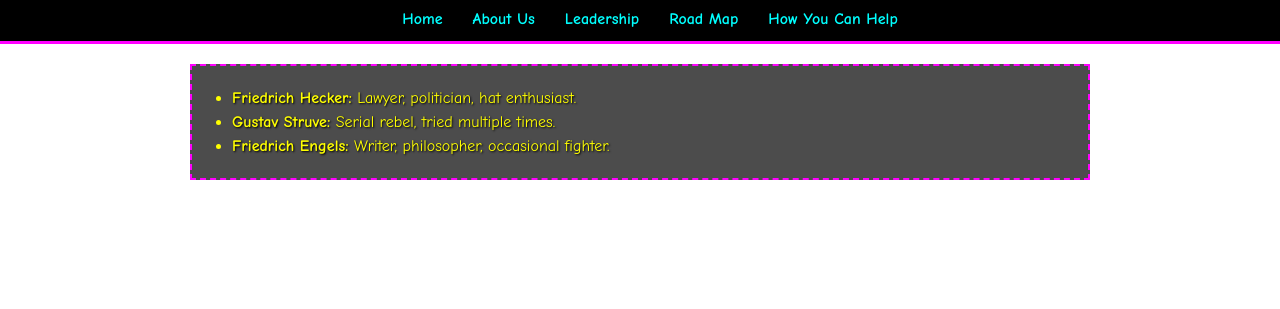
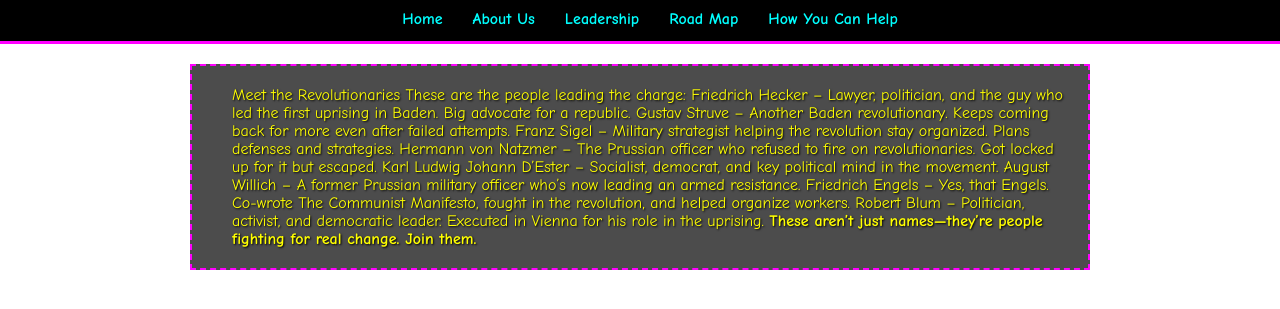
Before and after one commit to Shayan3600/McDieselProjectSite, a plain HTML site: page leadership.html in a window 1280 px wide. Shown: the part 69-378 px from the top of the page. Drawn offline with Linux system fonts and the light colour scheme.

Commit message:
Update leadership.html

```diff
--- a/leadership.html
+++ b/leadership.html
@@ -21,9 +21,26 @@
   </header>
   <main>
     <ul>
-      <li><strong>Friedrich Hecker:</strong> Lawyer, politician, hat enthusiast.</li>
-      <li><strong>Gustav Struve:</strong> Serial rebel, tried multiple times.</li>
-      <li><strong>Friedrich Engels:</strong> Writer, philosopher, occasional fighter.</li>
+Meet the Revolutionaries
+These are the people leading the charge:
+
+Friedrich Hecker – Lawyer, politician, and the guy who led the first uprising in Baden. Big advocate for a republic.
+
+Gustav Struve – Another Baden revolutionary. Keeps coming back for more even after failed attempts.
+
+Franz Sigel – Military strategist helping the revolution stay organized. Plans defenses and strategies.
+
+Hermann von Natzmer – The Prussian officer who refused to fire on revolutionaries. Got locked up for it but escaped.
+
+Karl Ludwig Johann D’Ester – Socialist, democrat, and key political mind in the movement.
+
+August Willich – A former Prussian military officer who’s now leading an armed resistance.
+
+Friedrich Engels – Yes, that Engels. Co-wrote The Communist Manifesto, fought in the revolution, and helped organize workers.
+
+Robert Blum – Politician, activist, and democratic leader. Executed in Vienna for his role in the uprising.
+
+<strong>These aren’t just names—they’re people fighting for real change. Join them.</strong>
     </ul>
   </main>
 </body>
```
